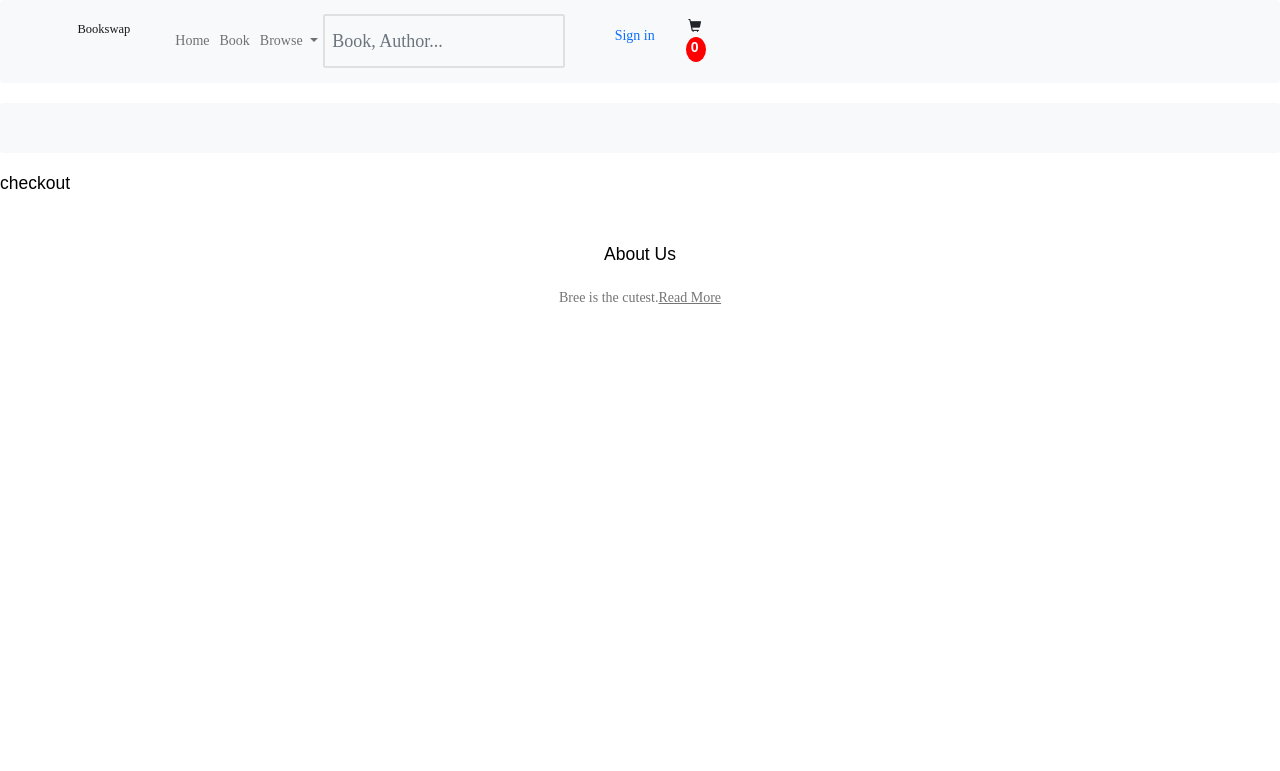
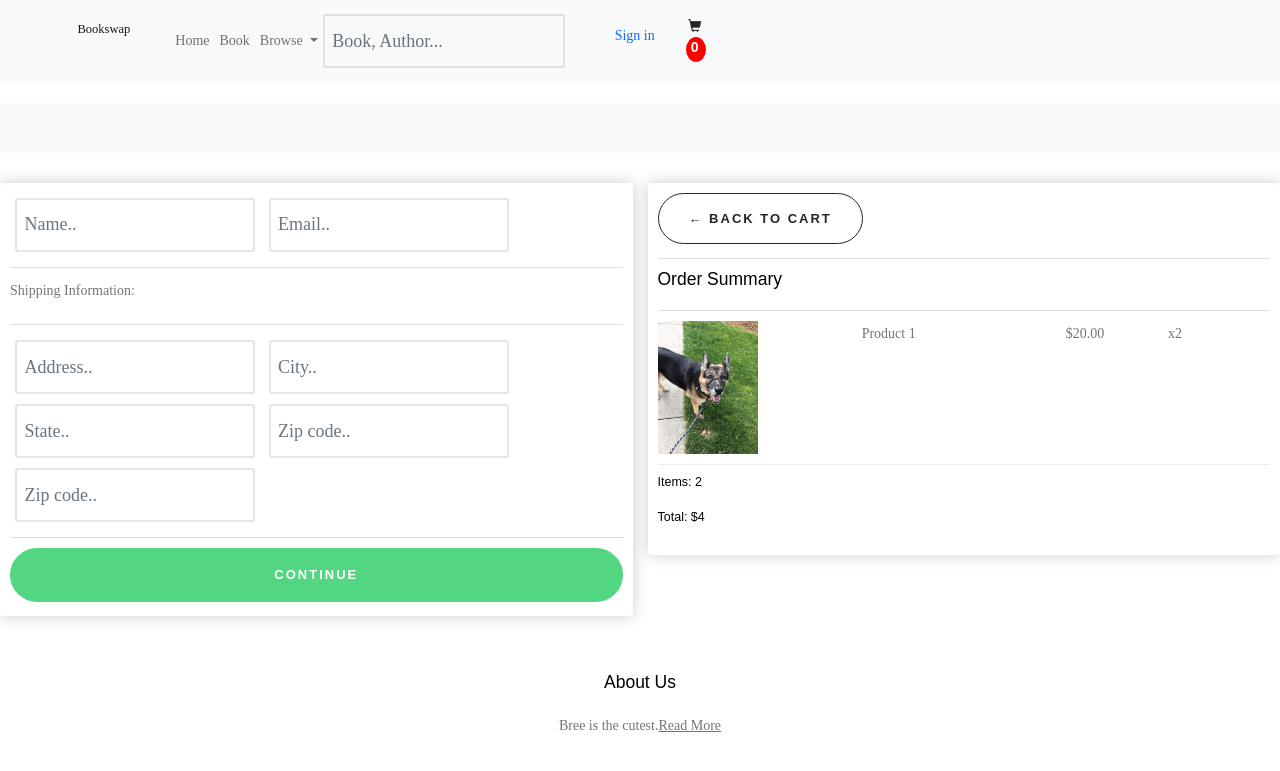
Before and after one commit to xkhanhnguyen/book-swap-project, a Django app: page /store/checkout/ in a window 1280 px wide. Shown: the top 771 px of the page. Run offline with Django 4.2, Linux system fonts and the light colour scheme; some libraries are stand-ins or nearby versions.

Commit message:
update checkout

```diff
--- a/static/css/styles.css
+++ b/static/css/styles.css
@@ -18,6 +18,7 @@ body {
   color: #757575;
   background: #fff;
 }
+
 .box-element{
 	box-shadow:hsl(0, 0%, 80%) 0 0 16px;
 	background-color: #fff;
@@ -71,6 +72,31 @@ body {
     margin-bottom: 10px;
     border-bottom: 1px solid #ececec;
 
+}
+
+.quantity{
+	display: inline-block;
+	font-weight: 700;
+	padding-right:10px;
+
+
+}
+
+.chg-quantity{
+	width: 12px;
+	cursor: pointer;
+	display: block;
+	margin-top: 5px;
+	transition:.1s;
+}
+
+.chg-quantity:hover{
+	opacity: .6;
+}
+
+
+.hidden{
+	display: none!important;
 }
 
 #page {
--- a/store/templates/cart.html
+++ b/store/templates/cart.html
@@ -14,7 +14,7 @@
                     <th><h5>Items: <strong>3</strong></h5></th>
                     <th><h5>Total:<strong> $42</strong></h5></th>
                     <th>
-                        <a  style="float:right; margin:5px;" class="btn btn-success" href="{% url 'checkout' %}">Checkout</a>
+                        <a  style="float:right; margin:5px;" class="btn btn-primary" href="{% url 'checkout' %}">Checkout</a>
                     </th>
                 </tr>
             </table>
--- a/store/templates/checkout.html
+++ b/store/templates/checkout.html
@@ -1,7 +1,68 @@
 {% extends "base_generic.html" %}
 
+{% load static %}
 {% block content %}
+     <div class="row">
+		<div class="col-lg-6">
+			<div class="box-element" id="form-wrapper">
+				<form id="form">
+					<div id="user-info">
+						<div class="form-field">
+							<input required class="form-control" type="text" name="name" placeholder="Name..">
+						</div>
+						<div class="form-field">
+							<input required class="form-control" type="email" name="email" placeholder="Email..">
+						</div>
+					</div>
 
-<h3>checkout</h3>
+					<div id="shipping-info">
+						<hr>
+						<p>Shipping Information:</p>
+						<hr>
+						<div class="form-field">
+							<input class="form-control" type="text" name="address" placeholder="Address..">
+						</div>
+						<div class="form-field">
+							<input class="form-control" type="text" name="city" placeholder="City..">
+						</div>
+						<div class="form-field">
+							<input class="form-control" type="text" name="state" placeholder="State..">
+						</div>
+						<div class="form-field">
+							<input class="form-control" type="text" name="zipcode" placeholder="Zip code..">
+						</div>
+						<div class="form-field">
+							<input class="form-control" type="text" name="country" placeholder="Zip code..">
+						</div>
+					</div>
 
+					<hr>
+					<input id="form-button" class="btn btn-primary btn-block" type="submit" value="Continue">
+				</form>
+			</div>
+
+			<br>
+			<div class="box-element hidden" id="payment-info">
+				<small>Paypal Options</small>
+			</div>
+
+		</div>
+
+		<div class="col-lg-6">
+			<div class="box-element">
+				<a  class="btn btn-outline-dark" href="{% url 'cart' %}">&#x2190; Back to Cart</a>
+				<hr>
+				<h3>Order Summary</h3>
+				<hr>
+				<div class="cart-row">
+					<div style="flex:2"><img class="row-image" src="{% static 'images/default.jpg' %}"></div>
+					<div style="flex:2"><p>Product 1</p></div>
+					<div style="flex:1"><p>$20.00</p></div>
+					<div style="flex:1"><p>x2</p></div>
+				</div>
+				<h5>Items:   2</h5>
+				<h5>Total:   $4</h5>
+			</div>
+		</div>
+	</div>
 {% endblock content %}
--- a/store/templates/store.html
+++ b/store/templates/store.html
@@ -1,5 +1,5 @@
 {% extends "base_generic.html" %}
-
+{% load static %}
 {% block content %}
 
 <h3>store</h3>
```
